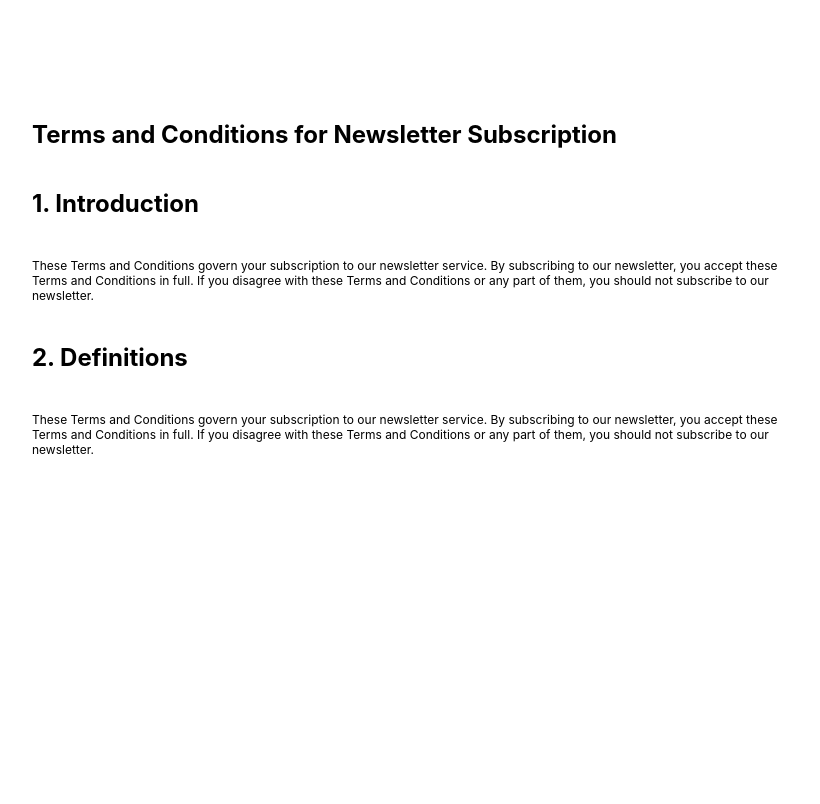
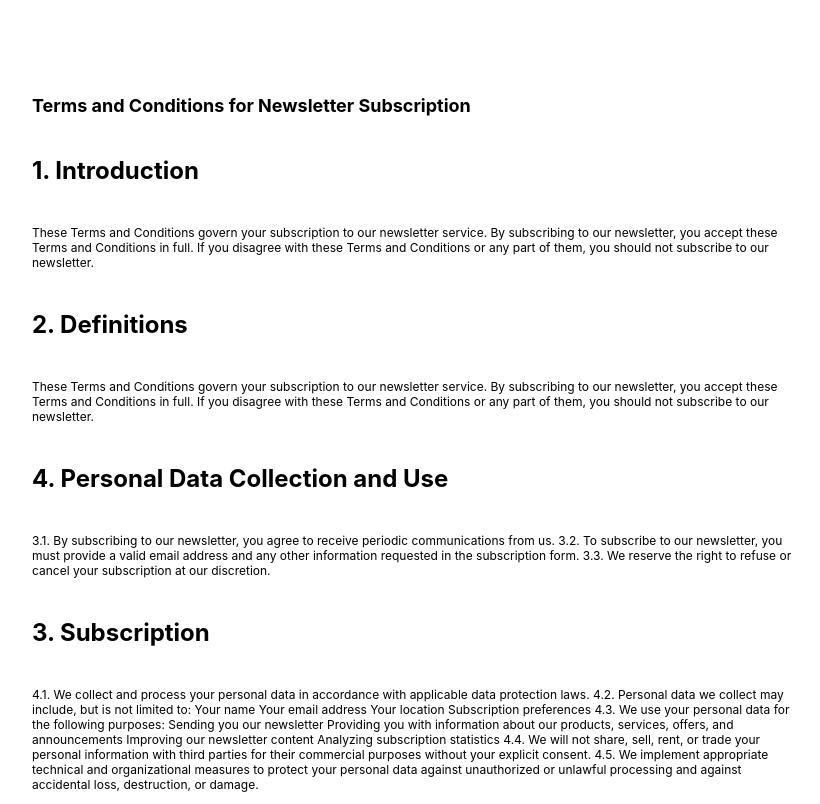
Before and after one commit to zoltanalmodo/ddisco-003, a React (Create React App) app: page /#/terms-and-conditions in a window 1280 px wide. Shown: the whole page, without its empty margins (228-1048 px from the left). Built offline with nearby package versions, Linux system fonts and the light colour scheme; no server answers.

Commit message:
ters and conditions populate further

```diff
--- a/public/index.html
+++ b/public/index.html
@@ -24,7 +24,7 @@
       work correctly both with client-side routing and a non-root public URL.
       Learn how to configure a non-root public URL by running `npm run build`.
     -->
-    <title>Deed Is Co.</title>
+    <title>DeeDisco</title>
   </head>
   <body>
     <noscript>You need to enable JavaScript to run this app.</noscript>
--- a/src/components/Terms.js
+++ b/src/components/Terms.js
@@ -5,18 +5,40 @@ export const Terms = () => {
     <div className='body_white_buy'>
       <div className="terms_and_conditions">
         <div>
-        <h1>Terms and Conditions for Newsletter Subscription</h1>
+        <h2>Terms and Conditions for Newsletter Subscription</h2>
           <h1>1. Introduction</h1>
             <p>These Terms and Conditions govern your subscription to our newsletter service.
                 By subscribing to our newsletter, you accept these Terms and Conditions in full.
                 If you disagree with these Terms and Conditions or any part of them,
                 you should not subscribe to our newsletter.</p>
-
-          <h1>2. Definitions</h1>
+        <h1>2. Definitions</h1>
             <p>These Terms and Conditions govern your subscription to our newsletter service.
                 By subscribing to our newsletter, you accept these Terms and Conditions in full.
                 If you disagree with these Terms and Conditions or any part of them,
                 you should not subscribe to our newsletter.</p>
+        <h1>4. Personal Data Collection and Use</h1>
+            <p>3.1. By subscribing to our newsletter, you agree to receive periodic communications from us.
+            3.2. To subscribe to our newsletter, you must provide a valid email address and any other
+            information requested in the subscription form.
+            3.3. We reserve the right to refuse or cancel your subscription at our discretion.</p>
+        <h1>3. Subscription</h1>
+            <p>4.1. We collect and process your personal data in accordance with applicable data protection laws.
+4.2. Personal data we collect may include, but is not limited to:
+
+Your name
+Your email address
+Your location
+Subscription preferences
+
+4.3. We use your personal data for the following purposes:
+
+Sending you our newsletter
+Providing you with information about our products, services, offers, and announcements
+Improving our newsletter content
+Analyzing subscription statistics
+
+4.4. We will not share, sell, rent, or trade your personal information with third parties for their commercial purposes without your explicit consent.
+4.5. We implement appropriate technical and organizational measures to protect your personal data against unauthorized or unlawful processing and against accidental loss, destruction, or damage.</p>
         </div>
       </div>
     </div>
```
